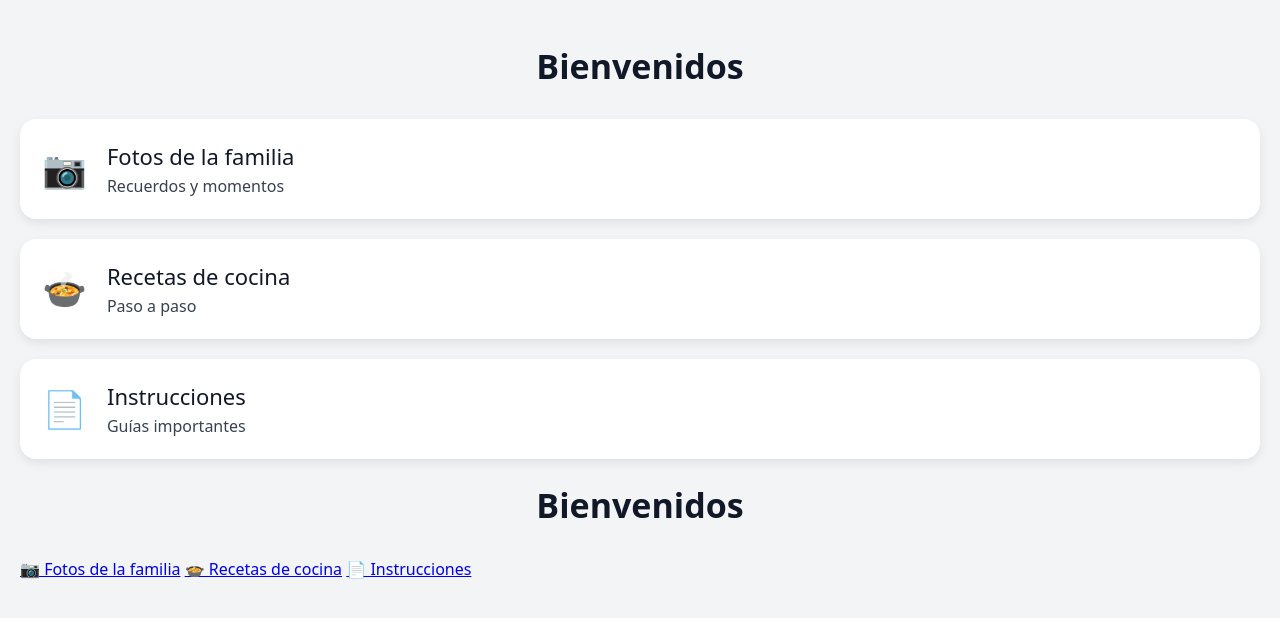
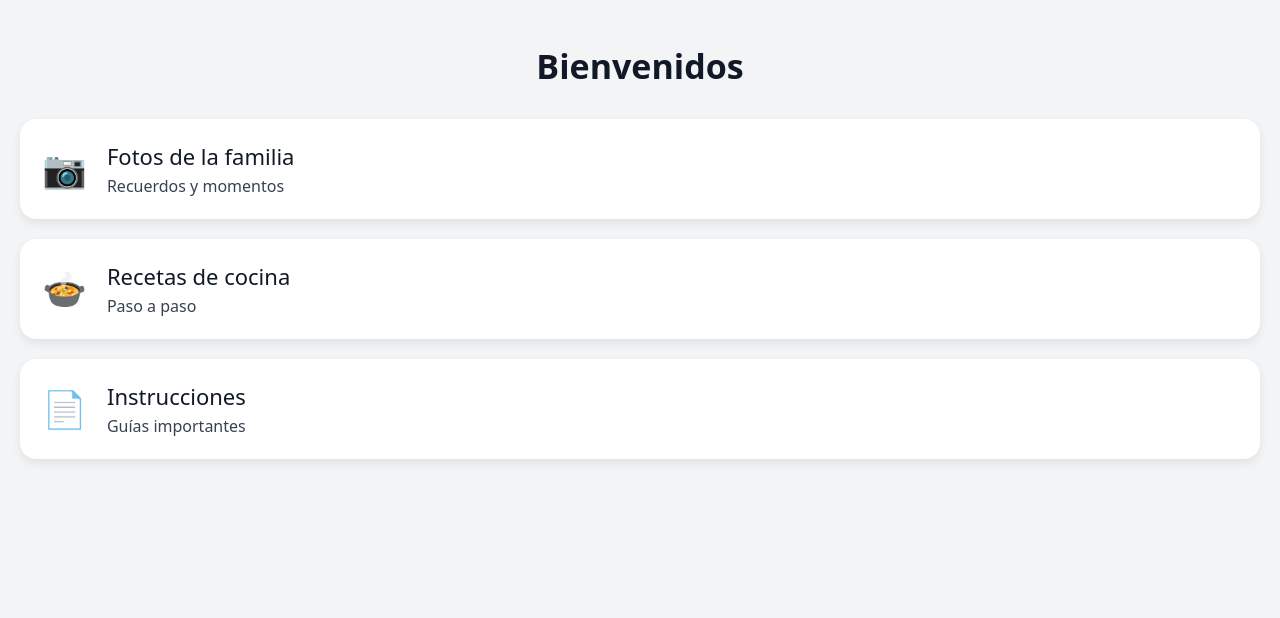
Before and after one commit to dsg87-droid/app-familia, a plain HTML site: page index.html in a window 1280 px wide. Drawn offline with Linux system fonts and the light colour scheme.

Commit message:
index.html

```diff
--- a/index.html
+++ b/index.html
@@ -48,6 +48,7 @@
     }
   </style>
 </head>
+
 <body>
 
   <h1>Bienvenidos</h1>
@@ -77,12 +78,4 @@
   </a>
 
 </body>
-
-  <h1>Bienvenidos</h1>
-
-  <a class="button" href="https://drive.google.com/drive/folders/1fZfx3SXTq_RwF2TXMgpJzOChAjCmgu_s?usp=drive_link">📷 Fotos de la familia</a>
-  <a class="button" href="https://drive.google.com/drive/folders/1RmrXOLKbhLEYBFRcTUIn8jr9UBQniMfp?usp=drive_link">🍲 Recetas de cocina</a>
-  <a class="button" href="https://drive.google.com/drive/folders/1Vx6q3zref8GFdzc5C3cm9PBwBZUMXwZd?usp=drive_link">📄 Instrucciones</a>
-
-</body>
 </html>
```
